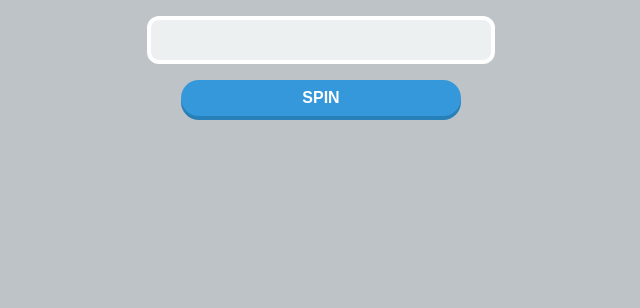
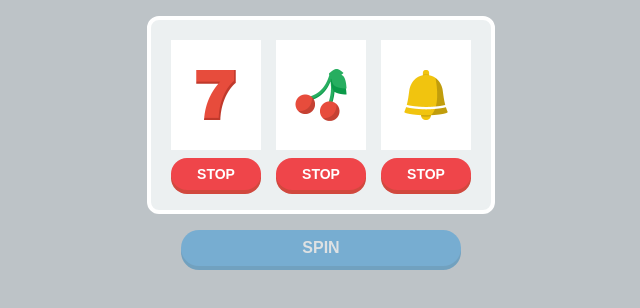
Before and after one commit to zakkichan/sample, a plain HTML site: page index.html in a window 1280 px wide. Both pictures are taken after a click on the element "SPIN". Shown: the whole page, without its empty margins (319-959 px from the left). Drawn offline with Linux system fonts and the light colour scheme.

Commit message:
Update index.html

```diff
--- a/index.html
+++ b/index.html
@@ -10,6 +10,108 @@
 
   <div id="spin">SPIN</div>
 
-  <script src="js/main.js"></script>
+  <script>
+    "use strict";
+
+{
+  class Panel {
+    constructor() {
+      const section = document.createElement("section");
+      section.classList.add("panel");
+
+      this.img = document.createElement("img");
+      this.img.src = this.getRandomImage();
+
+      this.timeoutId = undefined;
+
+      this.stop = document.createElement("div");
+      this.stop.textContent = "STOP";
+      this.stop.classList.add("stop", "inactive");
+      this.stop.addEventListener("click", () => {
+        if (this.stop.classList.contains("inactive")) {
+          return;
+        }
+        this.stop.classList.add("inactive");
+        clearTimeout(this.timeoutId);
+
+        panelsLeft--;
+
+        if (panelsLeft === 0) {
+          spin.classList.remove("inactive");
+          panelsLeft = 3;
+          checkResult();
+        }
+      });
+
+      section.appendChild(this.img);
+      section.appendChild(this.stop);
+
+      const main = document.querySelector("main");
+      main.appendChild(section);
+    }
+
+    getRandomImage() {
+      const images = [
+        "img/seven.png",
+        "img/bell.png",
+        "img/cherry.png",
+      ];
+      return images[Math.floor(Math.random() * images.length)];
+    }
+
+    spin() {
+      this.img.src = this.getRandomImage();
+      this.timeoutId = setTimeout(() => {
+        this.spin();
+      }, 50);
+    }
+
+    isUnmatched(p1, p2) {
+      return this.img.src !== p1.img.src && this.img.src !== p2.img.src;
+    }
+
+    unmatch() {
+      this.img.classList.add("unmatched");
+    }
+
+    activate() {
+      this.img.classList.remove("unmatched");
+      this.stop.classList.remove("inactive");
+    }
+  }
+
+  function checkResult() {
+    if (panels[0].isUnmatched(panels[1], panels[2])) {
+      panels[0].unmatch();
+    }
+    if (panels[1].isUnmatched(panels[0], panels[2])) {
+      panels[1].unmatch();
+    }
+    if (panels[2].isUnmatched(panels[0], panels[1])) {
+      panels[2].unmatch();
+    }
+  }
+
+  const panels = [
+    new Panel(),
+    new Panel(),
+    new Panel(),
+  ];
+
+  let panelsLeft = 3;
+
+  const spin = document.getElementById("spin");
+  spin.addEventListener("click", () => {
+    if (spin.classList.contains("inactive")) {
+      return;
+    }
+    spin.classList.add("inactive");
+    panels.forEach(panel => {
+      panel.activate();
+      panel.spin();
+    });
+  });
+}
+  </script>
 </body>
 </html>
```
